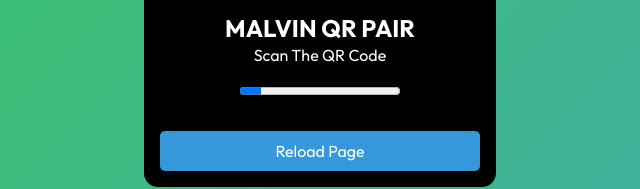
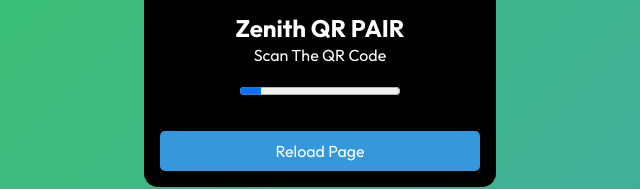
Before and after one commit to yakoub589/malvin-pair, a website: page qr.html in a window 1280 px wide. Shown: the part 476-665 px from the top of the page, 320-960 px from the left. Drawn offline with Linux system fonts and the light colour scheme.

Commit message:
Update qr.html

```diff
--- a/qr.html
+++ b/qr.html
@@ -164,7 +164,7 @@
             <img id="qr-image" src="/server" alt="QR CODE">
         </div>
         <div id="title-container">
-            <h2 id="main">MALVIN QR PAIR</h2>
+            <h2 id="main">Zenith QR PAIR</h2>
             <p class="legend" id="legend">Scan The QR Code</p>
         </div>
         <div id="description-container">
```
